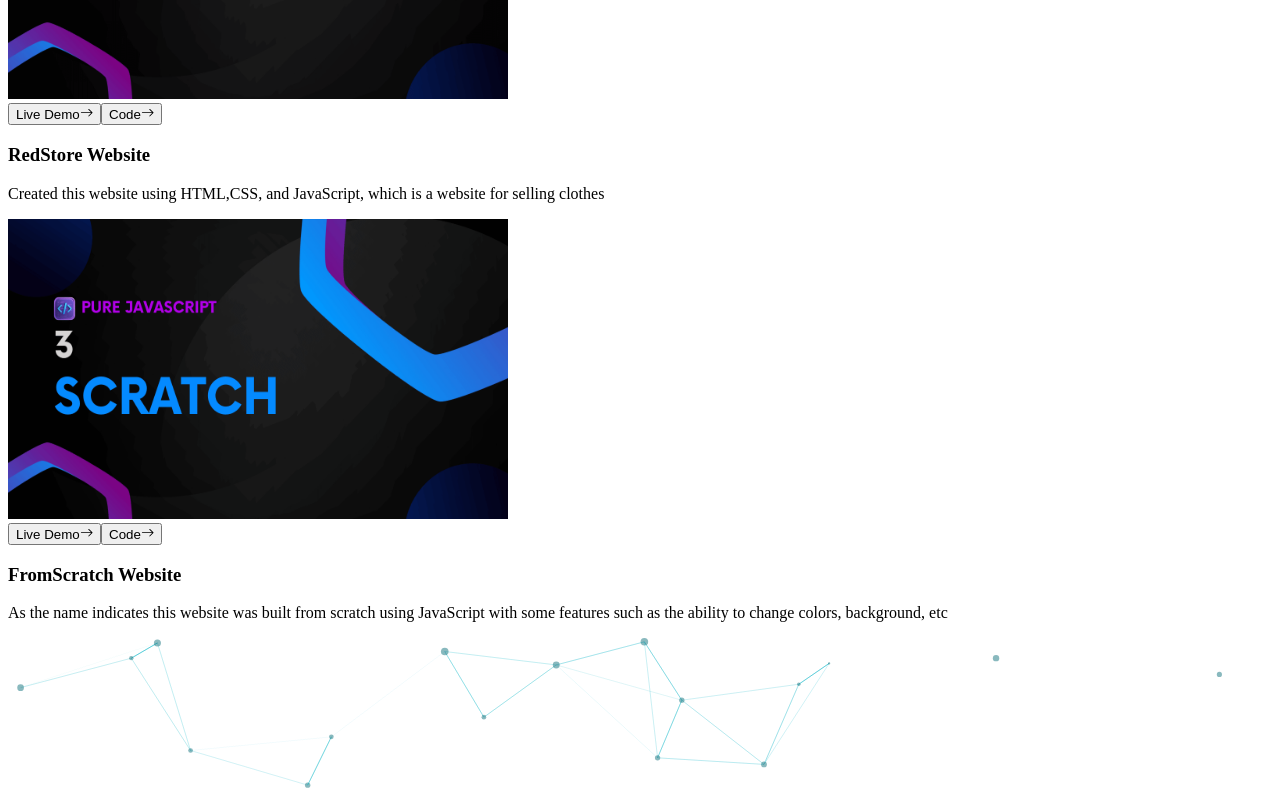
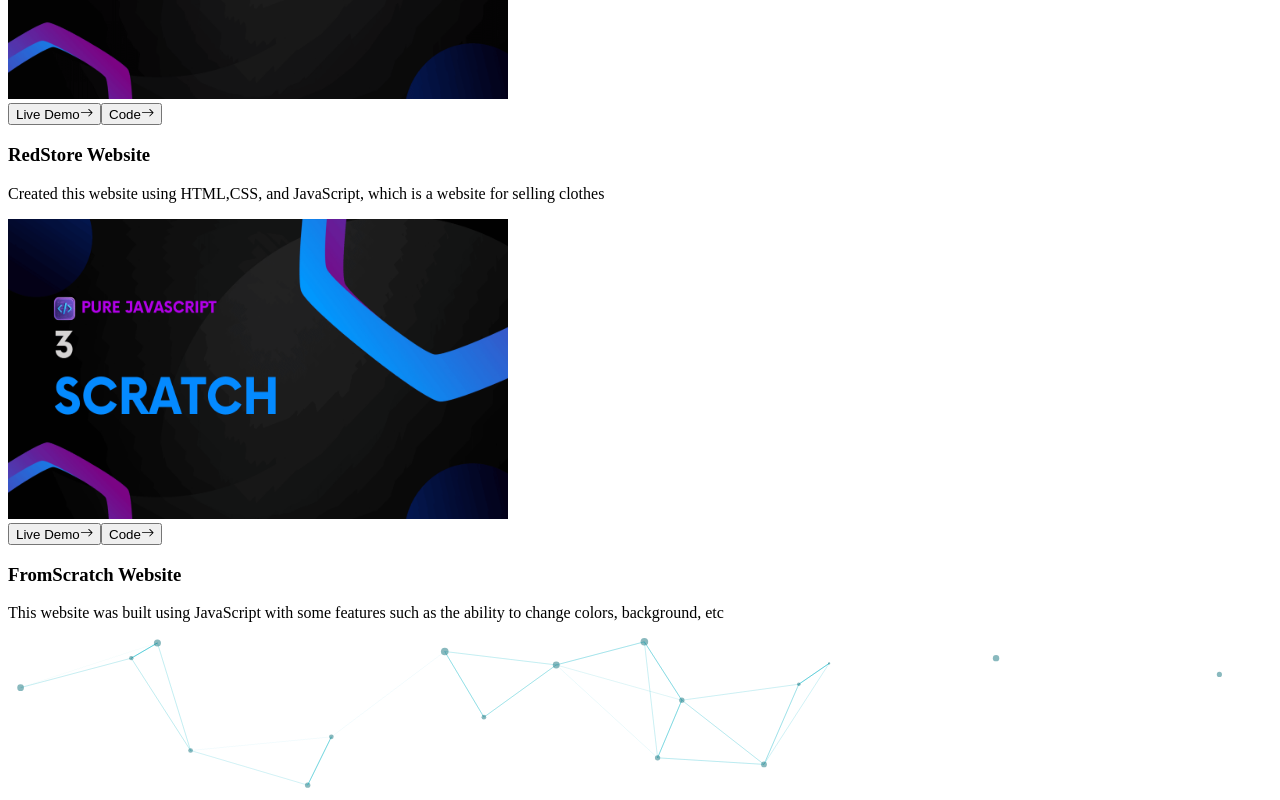
Before and after one commit to HussamOdeh12/Portfolio, a Next.js app: page /projects in a window 1280 px wide. Shown: the part 744-1544 px from the top of the page. Built offline with nearby package versions, Linux system fonts and the light colour scheme.

Commit message:
Fix projects page height

```diff
--- a/components/ProjectsBlog.js
+++ b/components/ProjectsBlog.js
@@ -57,7 +57,7 @@ const ProjectsBlog = () => {
                 live="Live Demo"
                 repo="Code"
                 CardTitle="FromScratch Website"
-                CardDescription="As the name indicates this website was built from scratch using JavaScript
+                CardDescription="This website was built using JavaScript
               with some features such as the ability to change colors, background, etc"
                 image="/scratch_thumb.png"
                 demo="https://hussamodeh12.github.io/FromScratch/"
--- a/pages/projects/index.js
+++ b/pages/projects/index.js
@@ -2,12 +2,10 @@ import ProjectBlogs from "../../components/ProjectsBlog";
 import { motion } from "framer-motion";
 import { fadeIn } from "../../variants";
 import ParticlesContainer from "../../components/ParticlesContainer";
-import { BsArrowRight } from "react-icons/bs";
-import Link from "next/link";
 
 const Projects = () => {
   return (
-    <div className="h-[100%] bg-primary/75 pt-32 flex items-center">
+    <div className="h-[100%] lg:h-[100vh] bg-primary/75 pt-32 lg:pt-48 overflow-hidden flex items-center">
       <div className="container mx-auto">
         <div className="flex flex-col items-center justify-center">
           {/* text */}
@@ -33,7 +31,7 @@ const Projects = () => {
             </motion.p>
           </div>
           {/* Projects */}
-          <div className="max-w-[100%] lg:max-w-[84.5%] mb-8 lg:mb-0">
+          <div className="max-w-[100%] lg:max-w-[75%] mb-12">
             <ProjectBlogs />
           </div>
         </div>
```
